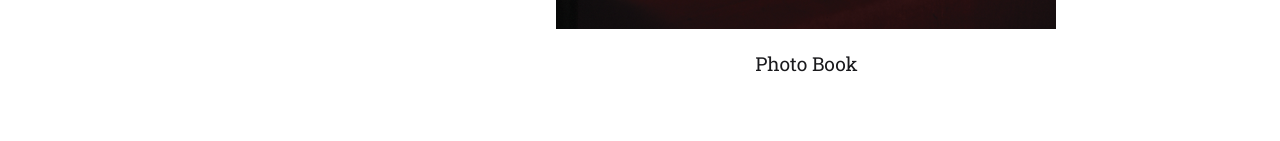
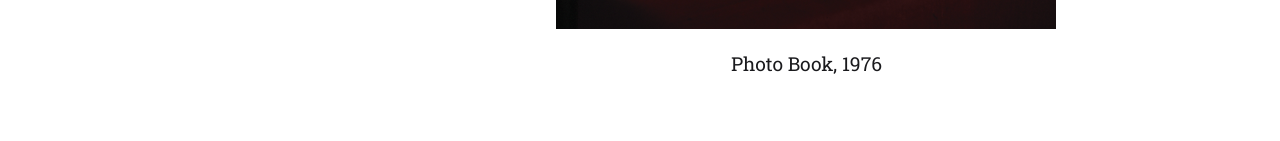
Before and after one commit to jenna-m/norman-ed, a React (Create React App) app in the folder client/: page / in a window 1280 px wide. Shown: the part 407-548 px from the top of the page. Built offline with nearby package versions, Linux system fonts and the light colour scheme.

Commit message:
Update randomImage.js
Add date

```diff
--- a/client/src/components/randomImage.js
+++ b/client/src/components/randomImage.js
@@ -29,7 +29,7 @@ class RandomImage extends React.Component {
                         >
                             <img src={item.src[0]} alt={item.title} />
                         </Link>
-                        <p>{item.title}</p>
+                        <p>{item.title}, {item.date}</p>
                     </div>
                 );
             }
```
